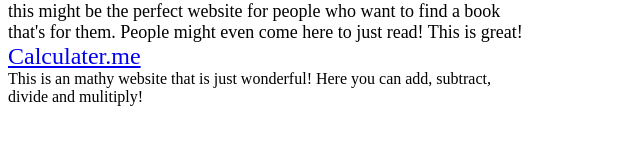
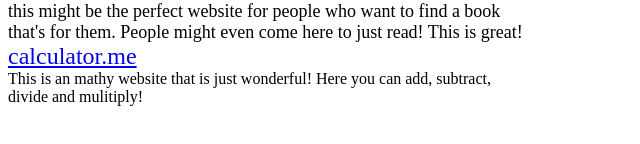
Before and after one commit to kittysite/soogle, a plain HTML site: page index.html in a window 1280 px wide. Shown: the part 272-416 px from the top of the page, 0-640 px from the left. Drawn offline with Linux system fonts and the light colour scheme.

Commit message:
corrected the spelling

```diff
--- a/index.html
+++ b/index.html
@@ -28,7 +28,7 @@ this might be the perfect website for people who want to find a book
 <br/>
 that's for them. People might even come here to just read! This is great!</font>
 <br/>
-<font size="5px" color="blue"><a href="calculator.html">Calculater.me</a></font>
+<font size="5px" color="blue"><a href="calculator.html">calculator.me</a></font>
 <br/>
 This is an mathy website that is just wonderful! Here you can add, subtract,
 <br/>
```
